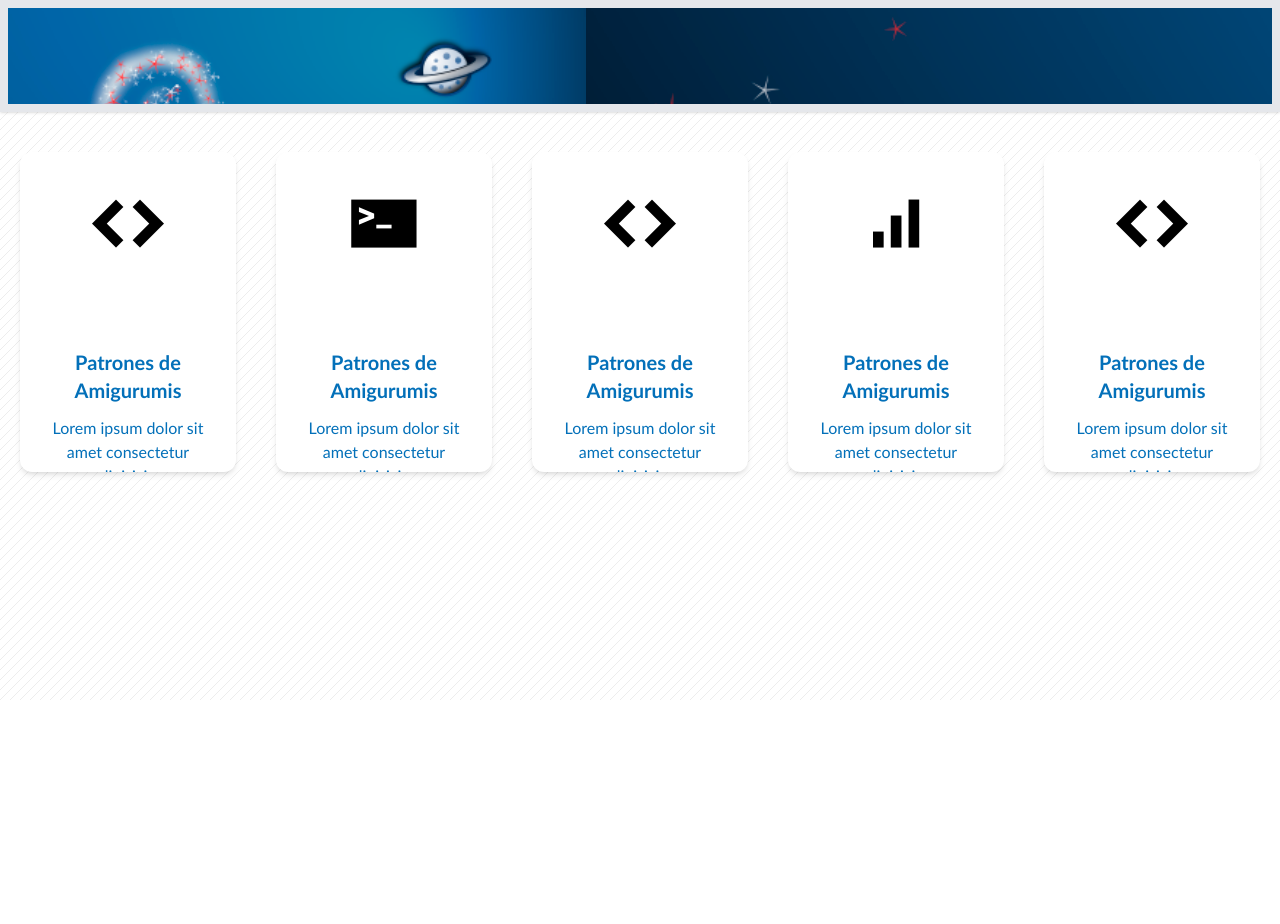
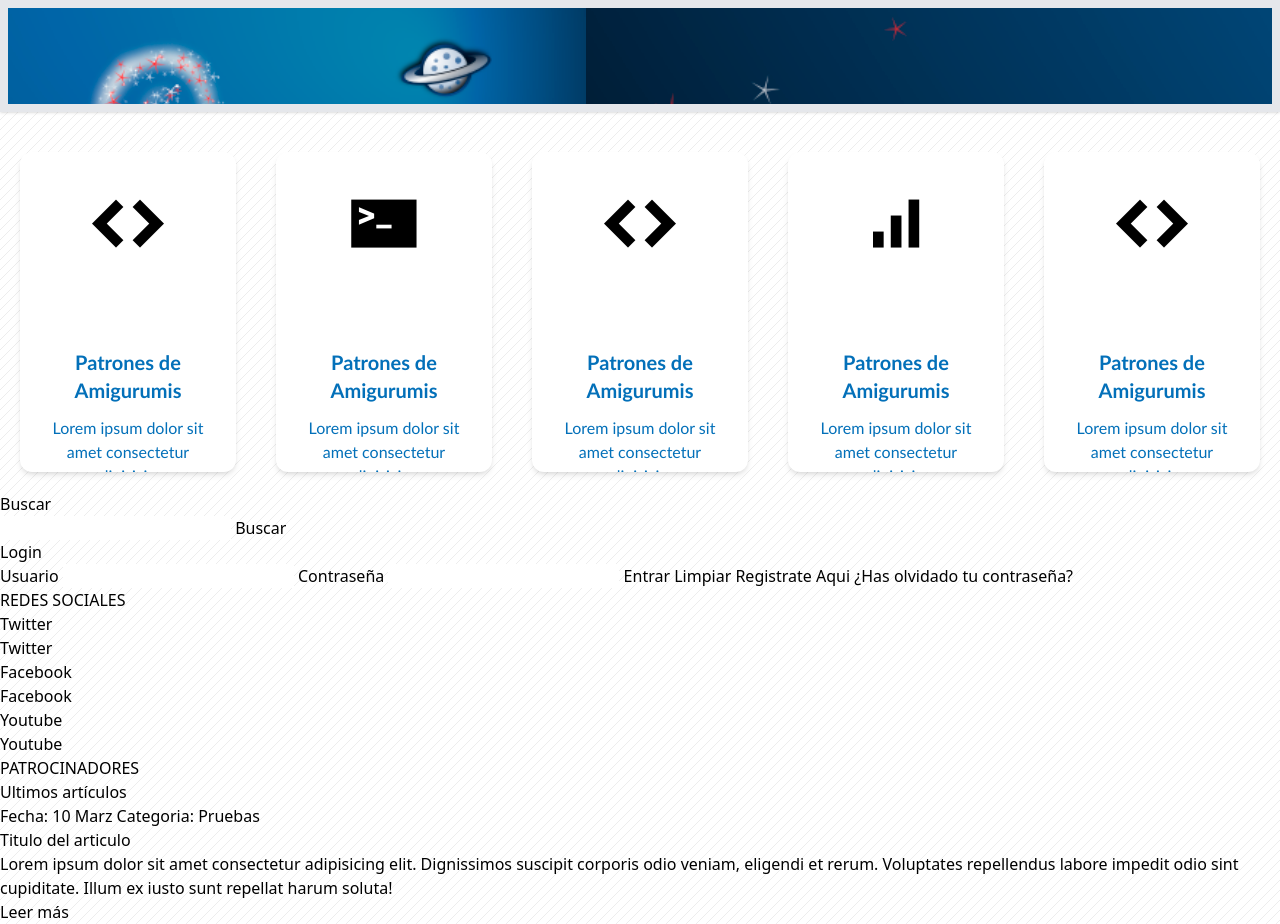
Before and after one commit to CinLo82/web-tailwind, a website: page index.html in a window 1280 px wide. Shown: the part 100-1024 px from the top of the page. Before the commit the page ends 800 px from the top, so only its background shows below. Drawn offline with Linux system fonts and the light colour scheme.

Commit message:
maquetación del contenido principal y de la barra lateral

```diff
--- a/index.html
+++ b/index.html
@@ -288,5 +288,90 @@
 
     <!--fin Seccion Información-->
 
+    <!--Inicio contenido principal-->
+
+    <main>
+
+         <!--Inicio Barra Lateral-->
+        <aside id="lateral">
+            <h3>Buscar</h3>
+            <div id="search">
+                <form action="">
+                    <input type="text"/>
+                    <input type="button" value="Buscar"/>
+
+                </form>
+            </div>
+            <h3>Login</h3>
+            <div id="login">
+                <form action="">
+                    <label for="email">Usuario</label>
+                    <input
+                        type="email"
+                        id="email"
+                    />
+
+                    <label for="password">Contraseña</label>
+                    <input type="password" id="password"/>
+
+                    <input type="submit" value="Entrar"/>
+                    <input type="reset" value="Limpiar">
+
+                    <a href="#">Registrate Aqui</a>
+                    <a href="#">¿Has olvidado tu contraseña?</a>
+                </form>
+            </div>
+            <h3>REDES SOCIALES</h3>
+            <div id="social-media">
+                <div class="twitter">
+                    <a href="#">
+                        Twitter
+                    </a>
+                    <p>Twitter</p>
+                </div>
+
+                <div class="facebook"></div>
+                    <a href="#">
+                        Facebook
+                    </a>
+                    <p>Facebook</p>
+                </div>
+
+                <div class="youtube"></div>
+                    <a href="#">
+                        Youtube
+                    </a>
+                    <p>Youtube</p>
+                </div>
+            </div>
+            <h3>PATROCINADORES</h3>
+
+            <div class="sponsor"></div>
+
+        </aside>
+        <!--Fin Barra Lateral-->
+
+        <!--Inicio Articulos-->
+        <section>
+            <h2>Ultimos artículos</h2>
+            <article>
+                <div>
+                    <span>Fecha: 10 Marz</span>
+                    <span>Categoria: Pruebas</span>
+                </div>
+                <h4>
+                    <a href="#">Titulo del articulo</a>
+                </h4>
+                <p>Lorem ipsum dolor sit amet consectetur adipisicing elit. Dignissimos suscipit corporis odio veniam, eligendi et rerum. Voluptates repellendus labore impedit odio sint cupiditate. Illum ex iusto sunt repellat harum soluta!</p>
+                <a href="#">Leer más</a>
+            </article>
+
+
+        </section>
+        <!--Fin Articulos-->
+    </main>
+
+    <!--Fin contenido principal-->
+
 </body>
 </html>
```
